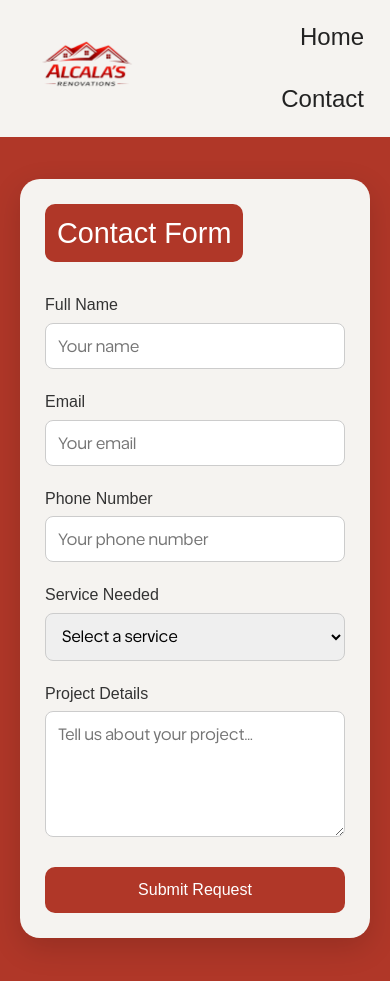
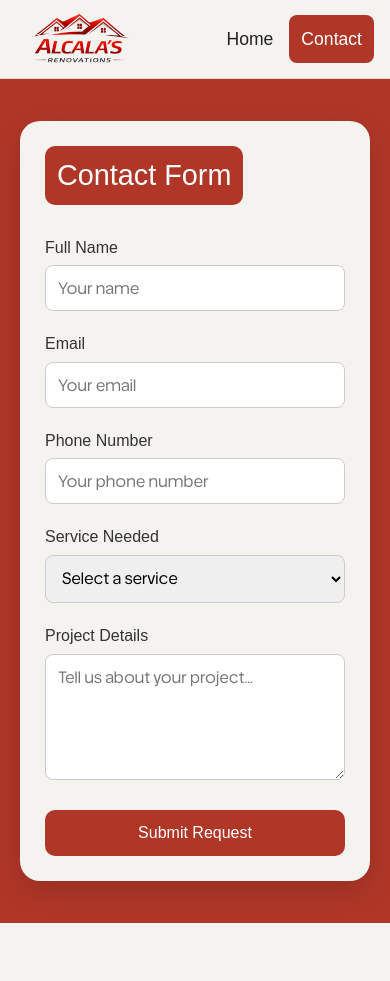
Before and after one commit to Antonioreyes8/alcalas-renovations, a React (Vite) app: page /contact in a window 390 px wide. After the commit the page ends 923 px from the top, so only its background shows below. Built offline with nearby package versions, Linux system fonts and the light colour scheme; a web font is replaced by a local one.

Commit message:
Adding video

```diff
--- a/src/Header.tsx
+++ b/src/Header.tsx
@@ -4,13 +4,17 @@ import logo from "./assets/images/AlcalasRenovationsLogo.png";
 export default function Header() {
 	return (
 		<header className="header">
-			<Link to="/">
-				<img src={logo} alt="logo" className="logo" />
-			</Link>
-			<nav className="nav">
-				<Link to="/">Home</Link>
-				<Link to="/contact">Contact</Link>
-			</nav>
+			<div className="header-inner">
+				<Link to="/" aria-label="Alcala's Renovations home">
+					<img src={logo} alt="Alcala's Renovations" className="logo" />
+				</Link>
+				<nav className="nav" aria-label="Main navigation">
+					<Link to="/">Home</Link>
+					<Link to="/contact" className="nav-contact">
+						Contact
+					</Link>
+				</nav>
+			</div>
 		</header>
 	);
 }
--- a/src/index.css
+++ b/src/index.css
@@ -66,7 +66,6 @@ span {
 	font-style: normal;
 }
 
-
 h1 {
 	font-size: 2.5rem;
 }
@@ -116,17 +115,16 @@ a {
 }
 
 section {
-	margin: 60px auto;
-	padding-bottom: 40px;
+	margin: clamp(28px, 3vw, 44px) auto;
 	background-color: white;
-	padding: 60px;
-	border-radius: 20px;
-	max-width: 1400px;
-	width: 90%;
+	padding: clamp(28px, 3.5vw, 48px);
+	border-radius: 8px;
+	max-width: 1320px;
+	width: min(92%, 1320px);
 }
 
 .divider {
-	height: 75px;
+	height: 40px;
 	background: #b03728;
 }
 
@@ -134,28 +132,28 @@ section {
    HEADER / NAV
 ======================== */
 .header {
-	position: sticky;
-	top: 0;
-	left: 0;
-	right: 0;
 	width: 100%;
-	z-index: 999;
+	padding: 0 clamp(24px, 5vw, 80px);
+	background-color: #f5f3f0;
+	border-bottom: 1px solid rgba(34, 34, 34, 0.12);
+}
+
+.header-inner {
+	width: 100%;
+	max-width: 1400px;
+	min-height: 96px;
+	margin: 0 auto;
 	display: flex;
 	align-items: center;
 	justify-content: space-between;
-	gap: 20px;
-	padding: 10px 10px;
-	background-color: #f5f3f0;
-	margin-bottom: 0;
-	flex-wrap: wrap;
+	gap: 32px;
 }
 
 .logo {
-	width: 250px;
+	display: block;
+	width: 196px;
 	max-width: 100%;
 	transition: transform 0.3s ease;
-	padding: 12px;
-	border-radius: 16px;
 }
 
 .logo:hover {
@@ -164,33 +162,29 @@ section {
 
 .nav {
 	display: flex;
-	gap: 40px;
+	gap: 12px;
 	align-items: center;
-	justify-content: flex-start;
-	flex-wrap: wrap;
-	background-color: transparent;
-	position: static;
-	padding: 0;
-	width: auto;
 }
 
 .nav a {
-	font-size: 2.5rem;
+	font-size: 1.65rem;
 	color: #222222;
 	text-decoration: none;
-	padding: 10px 10px;
+	padding: 12px 18px;
 	border-radius: 8px;
-	transition: all 0.3s ease;
+	transition:
+		color 0.2s ease,
+		background-color 0.2s ease;
 	position: relative;
 }
 
 .nav a::after {
 	content: "";
 	position: absolute;
-	bottom: 6px;
-	left: 12px;
-	right: 12px;
-	height: 3px;
+	bottom: 7px;
+	left: 18px;
+	right: 18px;
+	height: 2px;
 	background-color: #b03728;
 	transform: scaleX(0);
 	transform-origin: right;
@@ -200,6 +194,19 @@ section {
 .nav a:hover::after {
 	transform: scaleX(1);
 	transform-origin: left;
+}
+
+.nav .nav-contact {
+	color: white;
+	background-color: #b03728;
+}
+
+.nav .nav-contact::after {
+	display: none;
+}
+
+.nav .nav-contact:hover {
+	background-color: #922d22;
 }
 
 /* ========================
@@ -216,8 +223,8 @@ section {
 .project-card {
 	position: relative;
 	flex: 0 0 auto;
-	width: 350px;
-	height: 450px;
+	width: 300px;
+	height: 380px;
 	overflow: hidden;
 	border-radius: 8px;
 	box-shadow: 0 8px 16px rgba(0, 0, 0, 0.15);
@@ -360,7 +367,7 @@ section {
 
 .service {
 	border-top: 1px solid rgba(0, 0, 0, 0.08);
-	padding: 10px 0;
+	padding: 6px 0;
 	border-left: 4px solid transparent;
 	transition: border 0.2s ease;
 }
@@ -368,10 +375,10 @@ section {
 .service-header {
 	display: flex;
 	align-items: center;
-	gap: 40px;
+	gap: 24px;
 	cursor: pointer;
-	padding: 10px;
-	border-radius: 10px;
+	padding: 8px 12px;
+	border-radius: 6px;
 	transition:
 		background 0.2s ease,
 		transform 0.1s ease;
@@ -391,17 +398,40 @@ section {
 .service-header h4 {
 	flex: 1;
 	margin: 0;
+	font-size: 1.45rem;
 }
 .service-header svg {
-	font-size: 2rem;
+	font-size: 1.5rem;
 }
 
 .service-content {
-	margin-top: 10px;
-	padding: 12px;
-	background: rgba(0, 0, 0, 0.02);
-	border-radius: 10px;
+	display: grid;
+	grid-template-columns: minmax(0, 1fr) minmax(240px, 0.55fr);
+	align-items: center;
+	gap: 28px;
+	margin-top: 8px;
+	padding: 24px 28px;
+	background: #f7f5f2;
+	border-left: 3px solid #b03728;
+	border-radius: 4px;
 	animation: fadeIn 0.25s ease;
+}
+
+.service-content .service-left {
+	grid-column: 1 / -1;
+	display: grid;
+	grid-template-columns: minmax(0, 1.4fr) minmax(240px, 0.6fr);
+	align-items: center;
+	gap: 28px;
+}
+
+.service-content h5 {
+	margin: 0;
+	font-family: "NeueHelvena", sans-serif;
+	font-size: 1.05rem;
+	font-weight: 400;
+	line-height: 1.55;
+	color: #4a4a4a;
 }
 
 /* split layout for service details: list left, image right */
@@ -423,18 +453,25 @@ section {
 }
 
 .service-list {
-	margin-top: 10px;
+	display: grid;
+	grid-template-columns: repeat(2, minmax(0, 1fr));
+	gap: 8px 24px;
+	margin-top: 0;
 }
 
 .service-item {
 	display: flex;
 	align-items: center;
-	margin-bottom: 8px;
+	gap: 10px;
+	min-width: 0;
+	margin: 0;
+	padding-bottom: 8px;
+	border-bottom: 1px solid rgba(34, 34, 34, 0.1);
 }
 
 .service-item svg {
-	color: #000;
-	font-size: 1.2rem;
+	color: #b03728;
+	font-size: 0.95rem;
 	flex-shrink: 0;
 }
 
@@ -442,8 +479,9 @@ section {
 	font-family: "bebas-neue", sans-serif;
 	font-weight: 400;
 	font-style: normal;
-	font-size: 1.125rem;
-	letter-spacing: 0.5px;
+	font-size: 1.05rem;
+	letter-spacing: 0;
+	line-height: 1.35;
 }
 
 .rotate {
@@ -468,21 +506,63 @@ section {
 
 .aboutcontainer {
 	background-color: #222222;
-	padding: 20px;
+	padding: 48px clamp(20px, 4vw, 56px);
+}
+
+.aboutcontainer > .about-section {
+	width: 100%;
+	max-width: 1320px;
+	margin: 50px auto;
+	padding: clamp(28px, 3.5vw, 48px);
+	padding-bottom: 56px;
 }
 
 .about-section .about-content {
-	/* Paragraph first, highlights placed underneath */
-	display: flex;
-	flex-direction: column;
-	align-items: flex-start;
-	gap: 24px;
-	margin-top: 30px;
+	display: grid;
+	grid-template-columns: minmax(0, 1fr) 350px;
+	align-items: center;
+	gap: clamp(28px, 3vw, 40px);
+	margin-top: 16px;
 }
 
-.about-section .about-content h4 {
+@media (min-width: 769px) {
+	.about-section .about-content {
+		padding: 0 14px 0 0;
+	}
+}
+
+.about-copy > h4 {
 	width: 100%;
-	max-width: 900px;
+	max-width: 760px;
+	font-size: 1.45rem;
+	line-height: 1.45;
+}
+
+.about-video {
+	position: relative;
+	width: 100%;
+	max-width: 350px;
+	justify-self: center;
+	aspect-ratio: 9 / 16;
+	overflow: hidden;
+	background: #222222;
+	border-radius: 4px;
+	box-shadow: 14px 14px 0 #b03728;
+}
+
+.about-video__media {
+	position: absolute;
+	inset: 0;
+	width: 100%;
+	height: 100%;
+	object-fit: contain;
+	background: #222222;
+}
+
+.about-video__media::-webkit-media-controls,
+.about-video__media::-webkit-media-controls-start-playback-button {
+	display: none !important;
+	-webkit-appearance: none;
 }
 
 .about-highlights-wrapper {
@@ -496,13 +576,13 @@ section {
 .about-highlight {
 	background-color: #f5f3f0;
 	color: #b03728;
-	padding: 18px;
-	border-radius: 10px;
+	padding: 14px;
+	border-radius: 6px;
 }
 
 .about-highlight h4 {
 	color: #b03728;
-	font-size: 3rem;
+	font-size: 1.8rem;
 }
 
 .about-highlight p {
@@ -566,6 +646,20 @@ section {
 		line-height: 1.4;
 	}
 
+	.service-content,
+	.service-content .service-left {
+		grid-template-columns: 1fr;
+		gap: 16px;
+	}
+
+	.service-content {
+		padding: 18px;
+	}
+
+	.service-list {
+		gap: 8px 14px;
+	}
+
 	/* stack service split on mobile */
 	.service-content.service-split {
 		flex-direction: column;
@@ -582,31 +676,25 @@ section {
 	}
 
 	.header {
-		padding: 12px 16px;
-		flex-wrap: nowrap;
+		padding: 0 16px;
+	}
+
+	.header-inner {
+		min-height: 78px;
+		gap: 12px;
 	}
 
 	.logo {
-		width: 140px;
-		margin-bottom: 0;
+		width: 126px;
 	}
 
 	.nav {
-		font-size: 1.5rem;
-		gap: 12px;
-		position: static;
-		align-self: center;
-		margin-right: 0;
-		background: transparent;
-		padding: 0;
-		box-shadow: none;
-		justify-content: flex-end;
-		overflow-x: auto;
+		gap: 4px;
 	}
 
 	.nav a {
-		font-size: 1.5rem;
-		padding: 6px 10px;
+		font-size: 1.1rem;
+		padding: 10px 12px;
 		white-space: nowrap;
 	}
 
@@ -632,12 +720,29 @@ section {
 		height: 300px;
 	}
 
-	/* Responsive About image */
 	.about-section .about-content {
-		flex-direction: column;
-		align-items: center;
+		grid-template-columns: 1fr;
+		gap: 24px;
+	}
+
+	.aboutcontainer > .about-section {
+		padding: clamp(24px, 2.5vw, 36px);
+		padding-bottom: 56px;
+	}
+
+	.aboutcontainer {
+		padding-block: 32px;
+	}
+
+	.about-video {
+		order: -1;
+		width: min(100%, 280px);
+		justify-self: center;
+		box-shadow: 9px 9px 0 #b03728;
+	}
+
+	.about-copy {
 		text-align: center;
-		gap: 20px;
 	}
 
 	.about-highlights-wrapper {
@@ -672,13 +777,50 @@ section {
 ======================== */
 @media (min-width: 1200px) {
 	section {
-		margin: 80px auto;
-		padding: 80px;
-		max-width: 1200px;
+		margin: 40px auto;
+		padding: 44px;
+	}
+
+	.container > section {
+		max-width: 1320px;
+	}
+
+	.project-card {
+		width: 280px;
+		height: 350px;
 	}
 
 	.about-highlight {
 		flex: 1;
-		min-width: 150px;
+		min-width: 140px;
 	}
 }
+
+@media (min-width: 769px) and (max-height: 800px) {
+	.header-inner {
+		min-height: 92px;
+	}
+
+	.divider {
+		height: 36px;
+	}
+
+	.aboutcontainer {
+		padding-top: 4px;
+		padding-bottom: 4px;
+	}
+
+	.aboutcontainer > .about-section {
+		padding: 44px 40px 40px;
+	}
+
+	.about-section .about-content {
+		grid-template-columns: minmax(0, 1fr) 258px;
+		gap: 32px;
+		margin-top: 8px;
+	}
+
+	.about-video {
+		max-width: 258px;
+	}
+}
```
Also changed, not shown: src/App.tsx (+94 -13 lines), 1 other file (tests, documents, lock files or other folders).
